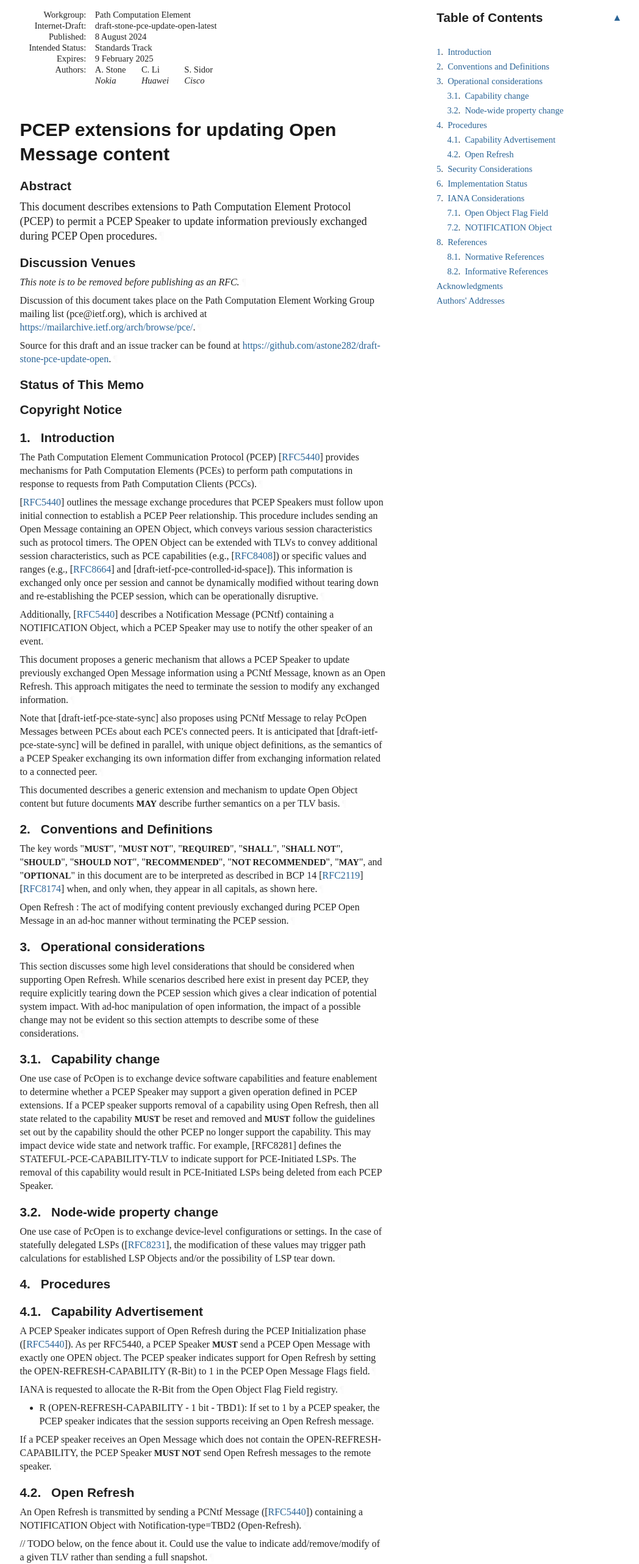
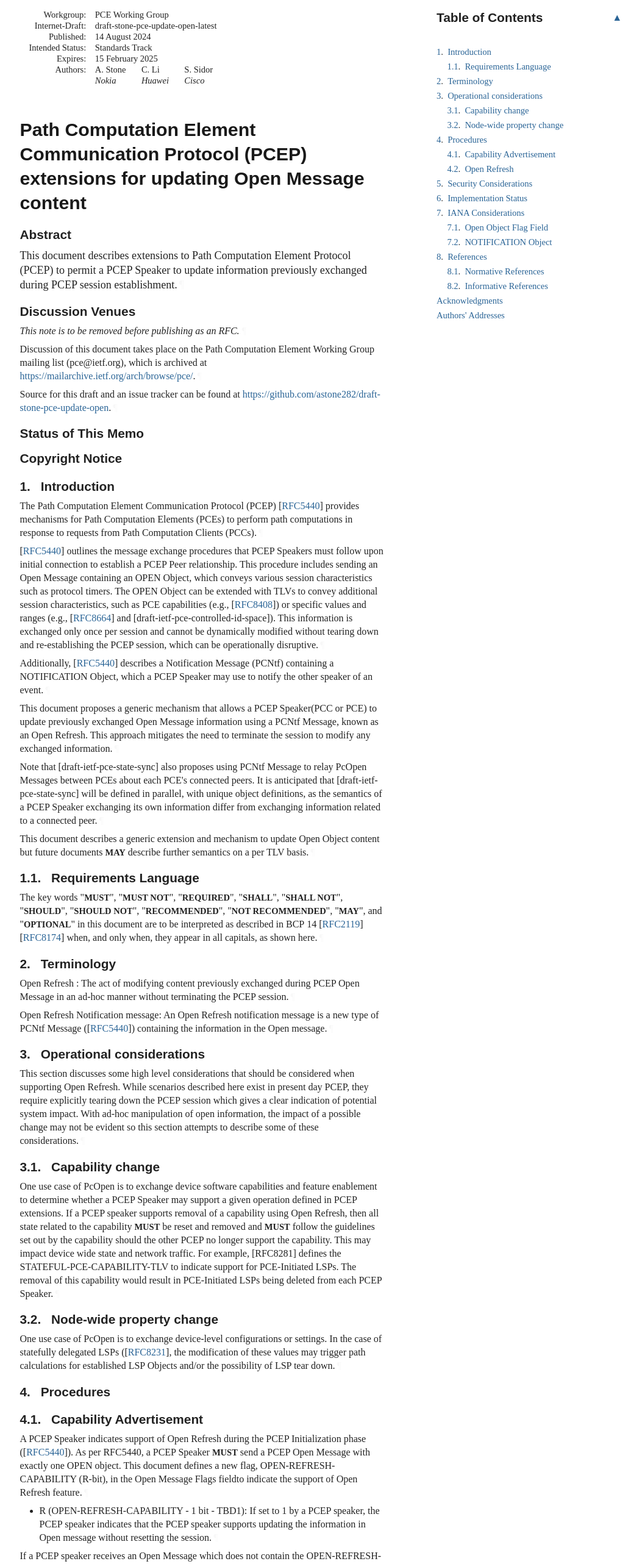
Before and after one commit to astone282/draft-stone-pce-update-open, a plain HTML site: page draft-stone-pce-update-open.html in a window 1280 px wide. Shown: the part 60-2625 px from the top of the page at 61% size, without its empty margins (92-1140 px from the left). Drawn offline with Linux system fonts and the light colour scheme; a web font is replaced by a local one.

Commit message:
Script updating gh-pages from d3bae07. [ci skip]

```diff
--- a/draft-stone-pce-update-open.html
+++ b/draft-stone-pce-update-open.html
@@ -4,12 +4,12 @@
 <meta charset="utf-8">
 <meta content="Common,Latin" name="scripts">
 <meta content="initial-scale=1.0" name="viewport">
-<title>PCEP extensions for updating Open Message content</title>
+<title>Path Computation Element Communication Protocol (PCEP) extensions for updating Open Message content</title>
 <meta content="Andrew Stone" name="author">
 <meta content="Cheng Li" name="author">
 <meta content="Samuel Sidor" name="author">
 <meta content="
-       This document describes extensions to Path Computation Element Protocol (PCEP) to permit a PCEP Speaker to update information previously exchanged during PCEP Open procedures.
+       This document describes extensions to Path Computation Element Protocol (PCEP) to permit a PCEP Speaker to update information previously exchanged during PCEP session establishment.
     " name="description">
 <meta content="xml2rfc 3.22.0" name="generator">
 <meta content="draft-stone-pce-update-open-latest" name="ietf.draft">
@@ -1029,7 +1029,7 @@ svg :is([fill="white"], [fill^="#fff"]) {
 </tr></thead>
 <tfoot><tr>
 <td class="left">Stone, et al.</td>
-<td class="center">Expires 9 February 2025</td>
+<td class="center">Expires 15 February 2025</td>
 <td class="right">[Page]</td>
 </tr></tfoot>
 </table>
@@ -1037,17 +1037,17 @@ svg :is([fill="white"], [fill^="#fff"]) {
 <div id="internal-metadata" class="document-information">
 <dl id="identifiers">
 <dt class="label-workgroup">Workgroup:</dt>
-<dd class="workgroup">Path Computation Element</dd>
+<dd class="workgroup">PCE Working Group</dd>
 <dt class="label-internet-draft">Internet-Draft:</dt>
 <dd class="internet-draft">draft-stone-pce-update-open-latest</dd>
 <dt class="label-published">Published:</dt>
 <dd class="published">
-<time datetime="2024-08-08" class="published">8 August 2024</time>
+<time datetime="2024-08-14" class="published">14 August 2024</time>
     </dd>
 <dt class="label-intended-status">Intended Status:</dt>
 <dd class="intended-status">Standards Track</dd>
 <dt class="label-expires">Expires:</dt>
-<dd class="expires"><time datetime="2025-02-09">9 February 2025</time></dd>
+<dd class="expires"><time datetime="2025-02-15">15 February 2025</time></dd>
 <dt class="label-authors">Authors:</dt>
 <dd class="authors">
 <div class="author">
@@ -1065,10 +1065,10 @@ svg :is([fill="white"], [fill^="#fff"]) {
 </dd>
 </dl>
 </div>
-<h1 id="title">PCEP extensions for updating Open Message content</h1>
+<h1 id="title">Path Computation Element Communication Protocol (PCEP) extensions for updating Open Message content</h1>
 <section id="section-abstract">
       <h2 id="abstract"><a href="#abstract" class="selfRef">Abstract</a></h2>
-<p id="section-abstract-1">This document describes extensions to Path Computation Element Protocol (PCEP) to permit a PCEP Speaker to update information previously exchanged during PCEP Open procedures.<a href="#section-abstract-1" class="pilcrow">¶</a></p>
+<p id="section-abstract-1">This document describes extensions to Path Computation Element Protocol (PCEP) to permit a PCEP Speaker to update information previously exchanged during PCEP session establishment.<a href="#section-abstract-1" class="pilcrow">¶</a></p>
 </section>
 <section class="note rfcEditorRemove" id="section-note.1">
       <h2 id="name-discussion-venues">
@@ -1100,7 +1100,7 @@ svg :is([fill="white"], [fill^="#fff"]) {
         time. It is inappropriate to use Internet-Drafts as reference
         material or to cite them other than as "work in progress."<a href="#section-boilerplate.1-3" class="pilcrow">¶</a></p>
 <p id="section-boilerplate.1-4">
-        This Internet-Draft will expire on 9 February 2025.<a href="#section-boilerplate.1-4" class="pilcrow">¶</a></p>
+        This Internet-Draft will expire on 15 February 2025.<a href="#section-boilerplate.1-4" class="pilcrow">¶</a></p>
 </section>
 </div>
 <div id="copyright">
@@ -1131,15 +1131,20 @@ svg :is([fill="white"], [fill^="#fff"]) {
 <nav class="toc"><ul class="compact toc ulBare ulEmpty">
 <li class="compact toc ulBare ulEmpty" id="section-toc.1-1.1">
             <p id="section-toc.1-1.1.1" class="keepWithNext"><a href="#section-1" class="auto internal xref">1</a>.  <a href="#name-introduction" class="internal xref">Introduction</a></p>
+<ul class="compact toc ulBare ulEmpty">
+<li class="compact toc ulBare ulEmpty" id="section-toc.1-1.1.2.1">
+                <p id="section-toc.1-1.1.2.1.1" class="keepWithNext"><a href="#section-1.1" class="auto internal xref">1.1</a>.  <a href="#name-requirements-language" class="internal xref">Requirements Language</a></p>
+</li>
+            </ul>
 </li>
           <li class="compact toc ulBare ulEmpty" id="section-toc.1-1.2">
-            <p id="section-toc.1-1.2.1" class="keepWithNext"><a href="#section-2" class="auto internal xref">2</a>.  <a href="#name-conventions-and-definitions" class="internal xref">Conventions and Definitions</a></p>
+            <p id="section-toc.1-1.2.1" class="keepWithNext"><a href="#section-2" class="auto internal xref">2</a>.  <a href="#name-terminology" class="internal xref">Terminology</a></p>
 </li>
           <li class="compact toc ulBare ulEmpty" id="section-toc.1-1.3">
             <p id="section-toc.1-1.3.1"><a href="#section-3" class="auto internal xref">3</a>.  <a href="#name-operational-considerations" class="internal xref">Operational considerations</a></p>
 <ul class="compact toc ulBare ulEmpty">
 <li class="compact toc ulBare ulEmpty" id="section-toc.1-1.3.2.1">
-                <p id="section-toc.1-1.3.2.1.1" class="keepWithNext"><a href="#section-3.1" class="auto internal xref">3.1</a>.  <a href="#name-capability-change" class="internal xref">Capability change</a></p>
+                <p id="section-toc.1-1.3.2.1.1"><a href="#section-3.1" class="auto internal xref">3.1</a>.  <a href="#name-capability-change" class="internal xref">Capability change</a></p>
 </li>
               <li class="compact toc ulBare ulEmpty" id="section-toc.1-1.3.2.2">
                 <p id="section-toc.1-1.3.2.2.1"><a href="#section-3.2" class="auto internal xref">3.2</a>.  <a href="#name-node-wide-property-change" class="internal xref">Node-wide property change</a></p>
@@ -1203,21 +1208,29 @@ svg :is([fill="white"], [fill^="#fff"]) {
 <p id="section-1-1">The Path Computation Element Communication Protocol (PCEP) <span>[<a href="#RFC5440" class="cite xref">RFC5440</a>]</span> provides mechanisms for Path Computation Elements (PCEs) to perform path computations in response to requests from Path Computation Clients (PCCs).<a href="#section-1-1" class="pilcrow">¶</a></p>
 <p id="section-1-2"><span>[<a href="#RFC5440" class="cite xref">RFC5440</a>]</span> outlines the message exchange procedures that PCEP Speakers must follow upon initial connection to establish a PCEP Peer relationship. This procedure includes sending an Open Message containing an OPEN Object, which conveys various session characteristics such as protocol timers. The OPEN Object can be extended with TLVs to convey additional session characteristics, such as PCE capabilities (e.g., <span>[<a href="#RFC8408" class="cite xref">RFC8408</a>]</span>) or specific values and ranges (e.g., <span>[<a href="#RFC8664" class="cite xref">RFC8664</a>]</span> and [draft-ietf-pce-controlled-id-space]). This information is exchanged only once per session and cannot be dynamically modified without tearing down and re-establishing the PCEP session, which can be operationally disruptive.<a href="#section-1-2" class="pilcrow">¶</a></p>
 <p id="section-1-3">Additionally, <span>[<a href="#RFC5440" class="cite xref">RFC5440</a>]</span> describes a Notification Message (PCNtf) containing a NOTIFICATION Object, which a PCEP Speaker may use to notify the other speaker of an event.<a href="#section-1-3" class="pilcrow">¶</a></p>
-<p id="section-1-4">This document proposes a generic mechanism that allows a PCEP Speaker to update previously exchanged Open Message information using a PCNtf Message, known as an Open Refresh. This approach mitigates the need to terminate the session to modify any exchanged information.<a href="#section-1-4" class="pilcrow">¶</a></p>
+<p id="section-1-4">This document proposes a generic mechanism that allows a PCEP Speaker(PCC or PCE) to update previously exchanged Open Message information using a PCNtf Message, known as an Open Refresh. This approach mitigates the need to terminate the session to modify any exchanged information.<a href="#section-1-4" class="pilcrow">¶</a></p>
 <p id="section-1-5">Note that [draft-ietf-pce-state-sync] also proposes using PCNtf Message to relay PcOpen Messages between PCEs about each PCE's connected peers. It is anticipated that [draft-ietf-pce-state-sync] will be defined in parallel, with unique object definitions, as the semantics of a PCEP Speaker exchanging its own information differ from exchanging information related to a connected peer.<a href="#section-1-5" class="pilcrow">¶</a></p>
-<p id="section-1-6">This documented describes a generic extension and mechanism to update Open Object content but future documents <span class="bcp14">MAY</span> describe further semantics on a per TLV basis.<a href="#section-1-6" class="pilcrow">¶</a></p>
+<p id="section-1-6">This document describes a generic extension and mechanism to update Open Object content but future documents <span class="bcp14">MAY</span> describe further semantics on a per TLV basis.<a href="#section-1-6" class="pilcrow">¶</a></p>
+<div id="requirements-language">
+<section id="section-1.1">
+        <h3 id="name-requirements-language">
+<a href="#section-1.1" class="section-number selfRef">1.1. </a><a href="#name-requirements-language" class="section-name selfRef">Requirements Language</a>
+        </h3>
+<p id="section-1.1-1">The key words "<span class="bcp14">MUST</span>", "<span class="bcp14">MUST NOT</span>", "<span class="bcp14">REQUIRED</span>", "<span class="bcp14">SHALL</span>", "<span class="bcp14">SHALL NOT</span>", "<span class="bcp14">SHOULD</span>", "<span class="bcp14">SHOULD NOT</span>", "<span class="bcp14">RECOMMENDED</span>", "<span class="bcp14">NOT RECOMMENDED</span>",
+"<span class="bcp14">MAY</span>", and "<span class="bcp14">OPTIONAL</span>" in this document are to be interpreted as
+described in BCP 14 <span>[<a href="#RFC2119" class="cite xref">RFC2119</a>]</span> <span>[<a href="#RFC8174" class="cite xref">RFC8174</a>]</span> when, and only when, they
+appear in all capitals, as shown here.<a href="#section-1.1-1" class="pilcrow">¶</a></p>
 </section>
 </div>
-<div id="conventions-and-definitions">
+</section>
+</div>
+<div id="terminology">
 <section id="section-2">
-      <h2 id="name-conventions-and-definitions">
-<a href="#section-2" class="section-number selfRef">2. </a><a href="#name-conventions-and-definitions" class="section-name selfRef">Conventions and Definitions</a>
+      <h2 id="name-terminology">
+<a href="#section-2" class="section-number selfRef">2. </a><a href="#name-terminology" class="section-name selfRef">Terminology</a>
       </h2>
-<p id="section-2-1">The key words "<span class="bcp14">MUST</span>", "<span class="bcp14">MUST NOT</span>", "<span class="bcp14">REQUIRED</span>", "<span class="bcp14">SHALL</span>", "<span class="bcp14">SHALL NOT</span>", "<span class="bcp14">SHOULD</span>", "<span class="bcp14">SHOULD NOT</span>", "<span class="bcp14">RECOMMENDED</span>", "<span class="bcp14">NOT RECOMMENDED</span>",
-"<span class="bcp14">MAY</span>", and "<span class="bcp14">OPTIONAL</span>" in this document are to be interpreted as
-described in BCP 14 <span>[<a href="#RFC2119" class="cite xref">RFC2119</a>]</span> <span>[<a href="#RFC8174" class="cite xref">RFC8174</a>]</span> when, and only when, they
-appear in all capitals, as shown here.<a href="#section-2-1" class="pilcrow">¶</a></p>
-<p id="section-2-2">Open Refresh : The act of modifying content previously exchanged during PCEP Open Message in an ad-hoc manner without terminating the PCEP session.<a href="#section-2-2" class="pilcrow">¶</a></p>
+<p id="section-2-1">Open Refresh : The act of modifying content previously exchanged during PCEP Open Message in an ad-hoc manner without terminating the PCEP session.<a href="#section-2-1" class="pilcrow">¶</a></p>
+<p id="section-2-2">Open Refresh Notification message: An Open Refresh notification message is a new type of PCNtf Message (<span>[<a href="#RFC5440" class="cite xref">RFC5440</a>]</span>) containing the  information in the Open message.<a href="#section-2-2" class="pilcrow">¶</a></p>
 </section>
 </div>
 <div id="operational-considerations">
@@ -1254,14 +1267,13 @@ appear in all capitals, as shown here.<a href="#section-2-1" class="pilcrow">¶<
         <h3 id="name-capability-advertisement">
 <a href="#section-4.1" class="section-number selfRef">4.1. </a><a href="#name-capability-advertisement" class="section-name selfRef">Capability Advertisement</a>
         </h3>
-<p id="section-4.1-1">A PCEP Speaker indicates support of Open Refresh during the PCEP Initialization phase (<span>[<a href="#RFC5440" class="cite xref">RFC5440</a>]</span>). As per RFC5440, a PCEP Speaker <span class="bcp14">MUST</span> send a PCEP Open Message with exactly one OPEN object. The PCEP speaker indicates support for Open Refresh by setting the OPEN-REFRESH-CAPABILITY (R-Bit) to 1 in the PCEP Open Message Flags field.<a href="#section-4.1-1" class="pilcrow">¶</a></p>
-<p id="section-4.1-2">IANA is requested to allocate the R-Bit from the Open Object Flag Field registry.<a href="#section-4.1-2" class="pilcrow">¶</a></p>
+<p id="section-4.1-1">A PCEP Speaker indicates support of Open Refresh during the PCEP Initialization phase (<span>[<a href="#RFC5440" class="cite xref">RFC5440</a>]</span>). As per RFC5440, a PCEP Speaker <span class="bcp14">MUST</span> send a PCEP Open Message with exactly one OPEN object. This document defines a new flag, OPEN-REFRESH-CAPABILITY (R-bit), in the Open Message Flags fieldto indicate the support of Open Refresh feature.<a href="#section-4.1-1" class="pilcrow">¶</a></p>
 <ul class="normal">
-<li class="normal" id="section-4.1-3.1">
-            <p id="section-4.1-3.1.1">R (OPEN-REFRESH-CAPABILITY - 1 bit - TBD1): If set to 1 by a PCEP speaker, the PCEP speaker indicates that the session supports receiving an Open Refresh message.<a href="#section-4.1-3.1.1" class="pilcrow">¶</a></p>
+<li class="normal" id="section-4.1-2.1">
+            <p id="section-4.1-2.1.1">R (OPEN-REFRESH-CAPABILITY - 1 bit - TBD1): If set to 1 by a PCEP speaker, the PCEP speaker indicates that the PCEP speaker supports updating the information in Open message without resetting the session.<a href="#section-4.1-2.1.1" class="pilcrow">¶</a></p>
 </li>
         </ul>
-<p id="section-4.1-4">If a PCEP speaker receives an Open Message which does not contain the OPEN-REFRESH-CAPABILITY, the PCEP Speaker <span class="bcp14">MUST NOT</span> send Open Refresh messages to the remote speaker.<a href="#section-4.1-4" class="pilcrow">¶</a></p>
+<p id="section-4.1-3">If a PCEP speaker receives an Open Message which does not contain the OPEN-REFRESH-CAPABILITY, the PCEP Speaker <span class="bcp14">MUST NOT</span> send Open Refresh messages to the remote speaker.<a href="#section-4.1-3" class="pilcrow">¶</a></p>
 </section>
 </div>
 <div id="open-refresh">
@@ -1270,13 +1282,12 @@ appear in all capitals, as shown here.<a href="#section-2-1" class="pilcrow">¶<
 <a href="#section-4.2" class="section-number selfRef">4.2. </a><a href="#name-open-refresh" class="section-name selfRef">Open Refresh</a>
         </h3>
 <p id="section-4.2-1">An Open Refresh is transmitted by sending a PCNtf Message (<span>[<a href="#RFC5440" class="cite xref">RFC5440</a>]</span>) containing a NOTIFICATION Object with Notification-type=TBD2 (Open-Refresh).<a href="#section-4.2-1" class="pilcrow">¶</a></p>
-<p id="section-4.2-2">// TODO below, on the fence about it. Could use the value to indicate add/remove/modify of a given TLV rather than sending a full snapshot.<a href="#section-4.2-2" class="pilcrow">¶</a></p>
-<p id="section-4.2-3">// TODO But i'm on the fence if it would be better or worse to encode a snapshot vs individual diff changes. Open to supporting signalling add/remove/modify.<a href="#section-4.2-3" class="pilcrow">¶</a></p>
-<p id="section-4.2-4">The Open-Refresh NOTIFICATION Object Notification-value <span class="bcp14">MUST</span> be set to zero.<a href="#section-4.2-4" class="pilcrow">¶</a></p>
-<p id="section-4.2-5">The Open-Refresh NOTIFICATION Object encodes any TLV which may be encoded in an OPEN Object.<a href="#section-4.2-5" class="pilcrow">¶</a></p>
-<p id="section-4.2-6">The Open-Refresh NOTIFICATION Object contains a snapshot of all unmodified and modified TLVs.<a href="#section-4.2-6" class="pilcrow">¶</a></p>
-<p id="section-4.2-7">Upon receiving an Open-Refresh NOTIFICATION Object, the PCEP Speaker compares the newly received TLVs with the previously received TLVs to determine what has changed. An omission of a TLV <span class="bcp14">MUST</span> be treated as a removal of the TLV and perform necessary side effect(s) to system state as if the TLV was never exchanged during PcOpen.<a href="#section-4.2-7" class="pilcrow">¶</a></p>
-<p id="section-4.2-8">If the PCEP Speaker determines it cannot support the Open-Refresh differential change(s), the PCEP Speaker generates a PCEP Error (PCErr) with Error-type=TBD3 (Unsupported-Open-Refresh) and error-value TBD4 and it <span class="bcp14">SHOULD</span> terminate the PCEP session.<a href="#section-4.2-8" class="pilcrow">¶</a></p>
+<p id="section-4.2-2">The Open-Refresh NOTIFICATION Object Notification-value <span class="bcp14">MUST</span> be set to zero.<a href="#section-4.2-2" class="pilcrow">¶</a></p>
+<p id="section-4.2-3">The Open-Refresh NOTIFICATION Object encodes any TLV which may be encoded in an OPEN Object.<a href="#section-4.2-3" class="pilcrow">¶</a></p>
+<p id="section-4.2-4">The Open-Refresh NOTIFICATION Object contains a snapshot of all unmodified and modified TLVs.<a href="#section-4.2-4" class="pilcrow">¶</a></p>
+<p id="section-4.2-5">Upon receiving an Open-Refresh NOTIFICATION Object, the PCEP Speaker compares the newly received TLVs with the previously received TLVs to determine what has changed. An omission of a TLV <span class="bcp14">MUST</span> be treated as a removal of the TLV and perform necessary side effect(s) to system state as if the TLV was never exchanged during PcOpen.<a href="#section-4.2-5" class="pilcrow">¶</a></p>
+<p id="section-4.2-6">Adding/removing values or Sub-TLVs<a href="#section-4.2-6" class="pilcrow">¶</a></p>
+<p id="section-4.2-7">If the PCEP Speaker determines it cannot support the Open-Refresh differential change(s), the PCEP Speaker generates a PCEP Error (PCErr) with Error-type=TBD3 (Unsupported-Open-Refresh) and error-value TBD4 and it <span class="bcp14">SHOULD</span> terminate the PCEP session.<a href="#section-4.2-7" class="pilcrow">¶</a></p>
 </section>
 </div>
 </section>
```
Also changed, not shown: index.html (+2 -2 lines), draft-stone-pce-update-open.txt.
